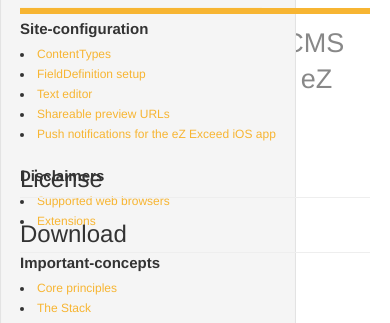
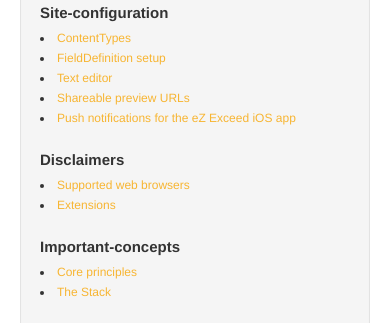
Before and after one commit to KeyteqLabs/ezexceed-guide, a website: page index.html in a window 390 px wide. Shown: the part 189-512 px from the top of the page. Drawn offline with Linux system fonts and the light colour scheme.

```diff
--- a/assets/css/04-screen.css
+++ b/assets/css/04-screen.css
@@ -9,20 +9,23 @@
 
         @media (max-width: 767px) {
             .toc {
+                height: auto;
                 position: static;
-                top: auto;
-                margin-bottom: 40px;
             }
         }
 
         .toc .well {
-            position: absolute;
-            top: 0;
-            left: 0;
             margin: 36px 0 0;
             max-height: 85%;
             overflow: auto;
         }
+
+            @media (max-width: 767px) {
+                .toc .well {
+                    margin: 20px 0 0;
+                    max-height: none;
+                }
+            }
 
         .toc a:link { text-decoration: none; }
         .toc a:hover { text-decoration: underline; }
```
